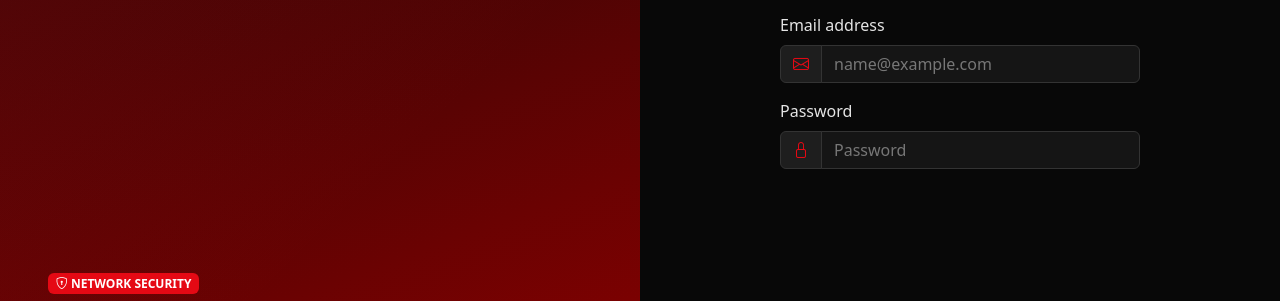
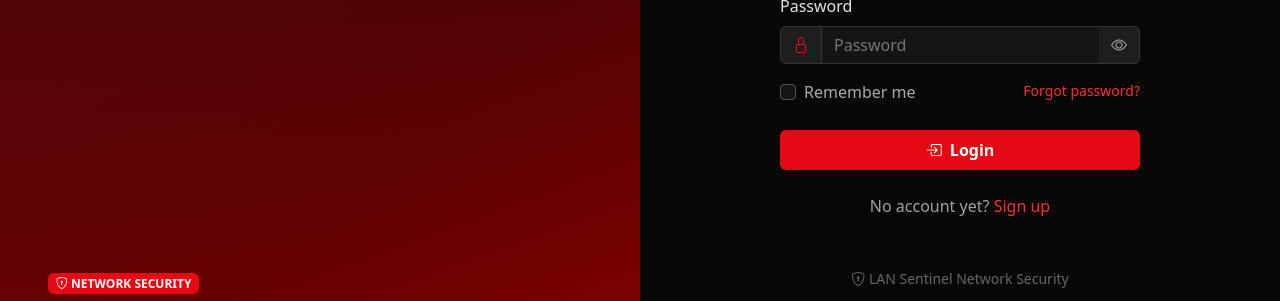
Before and after one commit to congrejillamark-prog/lan-sentinel, a plain HTML site: page pages/login.html in a window 1280 px wide. Shown: the part 372-673 px from the top of the page. Drawn offline with Linux system fonts and the light colour scheme.

Commit message:
Update login.html

```diff
--- a/pages/login.html
+++ b/pages/login.html
@@ -179,8 +179,7 @@
           <p>Enter your account details below.</p>
 
           <form id="loginForm">
-
-            <div class="mb-3">
+<div class="mb-3">
               <label for="email" class="form-label">Email address</label>
               <div class="input-group">
                 <span class="input-group-text">
@@ -210,3 +209,88 @@
                   required
                 >
                 <button
+                  class="btn password-toggle"
+                  type="button"
+                  id="togglePassword"
+                  aria-label="Show password"
+                >
+                  <i class="bi bi-eye" id="eyeIcon"></i>
+                </button>
+              </div>
+            </div>
+
+            <div class="d-flex justify-content-between mb-4">
+              <div class="form-check">
+                <input
+                  class="form-check-input"
+                  type="checkbox"
+                  id="remember"
+                >
+                <label class="form-check-label" for="remember">
+                  Remember me
+                </label>
+              </div>
+
+              <a href="#" class="small" id="forgotPassword">
+                Forgot password?
+              </a>
+            </div>
+
+            <button type="submit" class="btn btn-login w-100 py-2">
+              <i class="bi bi-box-arrow-in-right me-1"></i> Login
+            </button>
+
+          </form>
+
+          <p class="text-center mt-4 mb-0">
+            No account yet?
+            <a href="signup.html">Sign up</a>
+          </p>
+
+          <div class="text-center mt-5">
+            <small style="color:#666;">
+              <i class="bi bi-shield-lock"></i>
+              LAN Sentinel Network Security
+            </small>
+          </div>
+
+        </div>
+      </div>
+
+    </div>
+  </div>
+
+  <script src="../assets/js/bootstrap.bundle.min.js"></script>
+
+  <script>
+    // Show or hide password
+    const passwordInput = document.getElementById("password");
+    const togglePassword = document.getElementById("togglePassword");
+    const eyeIcon = document.getElementById("eyeIcon");
+
+    togglePassword.addEventListener("click", function () {
+      const isPassword = passwordInput.type === "password";
+
+      passwordInput.type = isPassword ? "text" : "password";
+      eyeIcon.className = isPassword ? "bi bi-eye-slash" : "bi bi-eye";
+
+      togglePassword.setAttribute(
+        "aria-label",
+        isPassword ? "Hide password" : "Show password"
+      );
+    });
+
+    // Demo login
+    document.getElementById("loginForm").addEventListener("submit", function (event) {
+      event.preventDefault();
+      window.location.href = "dashboard.html";
+    });
+
+    // Demo forgot password
+    document.getElementById("forgotPassword").addEventListener("click", function (event) {
+      event.preventDefault();
+      alert("Password recovery is not available in this demo.");
+    });
+  </script>
+</body>
+</html>
```
